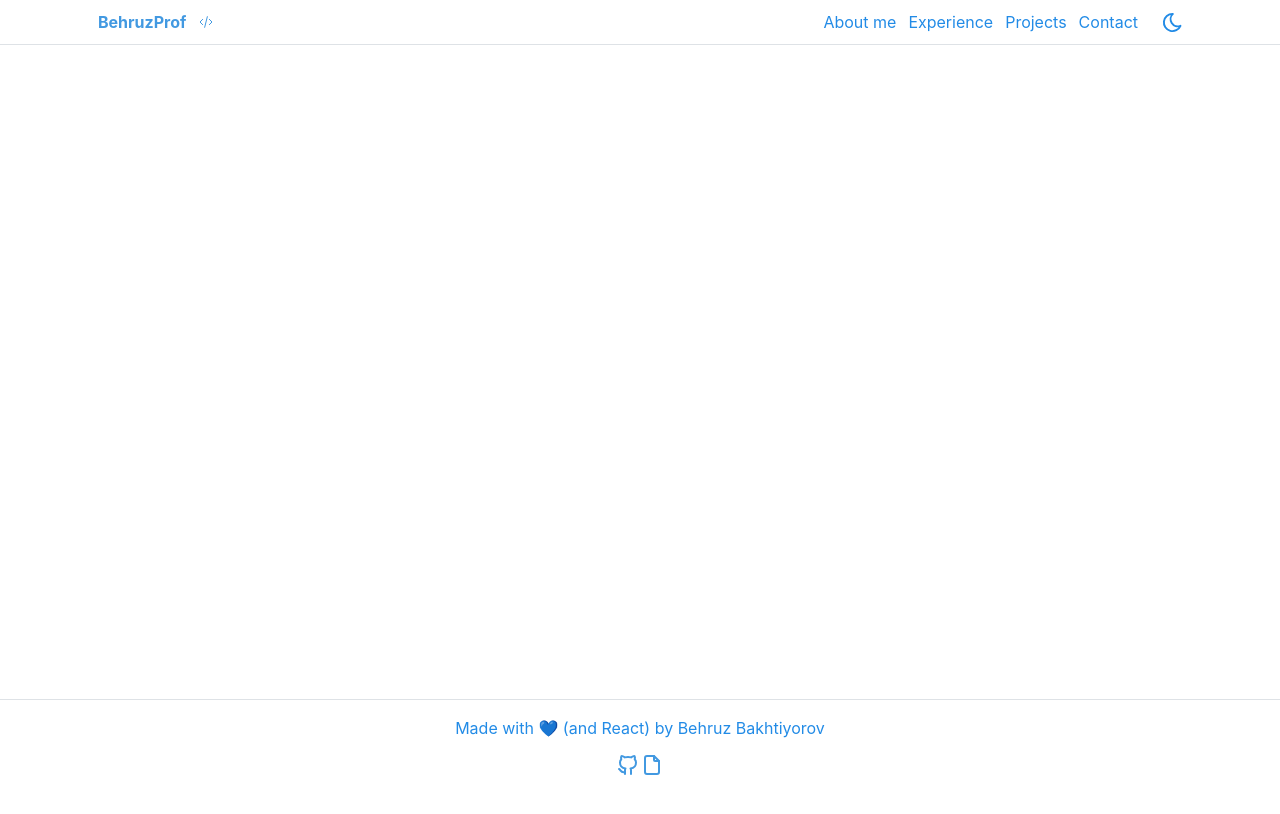
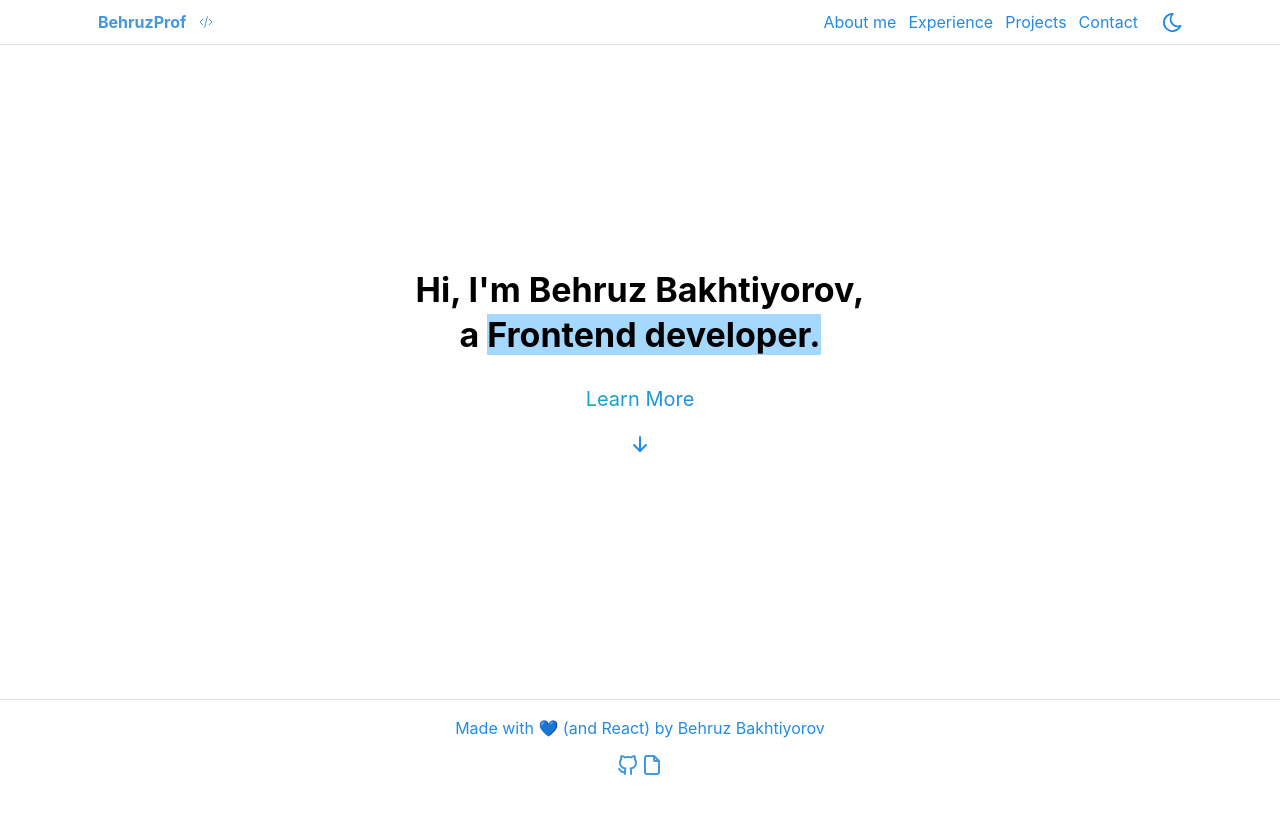
Before and after one commit to behruzprof/portfolio, a React (Vite) app: page / in a window 1280 px wide. Shown: the top 814 px of the page. Built offline with nearby package versions, Linux system fonts and the light colour scheme.

Commit message:
done landing section

```diff
--- a/src/app/App.tsx
+++ b/src/app/App.tsx
@@ -1,12 +1,18 @@
-import { AppShell } from '@mantine/core'
+import { AppShell, Container } from '@mantine/core'
 
 import './styles/index.scss'
 import { Footer, Header } from './components'
+import { Landing } from './sections'
 
 export const App = () => {
   return (
     <AppShell>
       <Header />
+      <AppShell.Main>
+        <Container size='lg'>
+          <Landing />
+        </Container>
+      </AppShell.Main>
       <Footer />
     </AppShell>
   )
--- a/src/app/components/header/ui.tsx
+++ b/src/app/components/header/ui.tsx
@@ -24,8 +24,8 @@ export const Header = () => {
   const isDark = computedColorScheme === 'dark'
 
   return (
-    <AppShell.Header>
-      <Container size='lg' display={'flex'}>
+    <AppShell.Header pos='sticky'>
+      <Container size='lg'>
         <Flex w='100%' gap='md' justify='space-between' align='center'>
           <Box w={'max-content'}>
             <NavLink
--- /dev/null
+++ b/src/app/sections/index.ts
@@ -0,0 +1 @@
+export * from './landing'
--- /dev/null
+++ b/src/app/sections/landing/index.ts
@@ -0,0 +1 @@
+export { Landing } from './ui'
--- /dev/null
+++ b/src/app/sections/landing/ui.tsx
@@ -0,0 +1,41 @@
+import { AppShell, Button, Flex, Mark, Text, Title } from '@mantine/core'
+import { IconArrowDown } from '@tabler/icons-react'
+
+export const Landing = () => {
+  return (
+    <AppShell.Section h='80vh' py='20px'>
+      <Flex w='100%' h='100%' justify='center' align='center'>
+        <Flex
+          w='450px'
+          justify='center'
+          direction='column'
+          align='center'
+          rowGap='xs'
+        >
+          <Title
+            order={1}
+            styles={{
+              root: {
+                textAlign: 'center'
+              }
+            }}
+          >
+            Hi, I'm Behruz Bakhtiyorov, a{' '}
+            <Mark color='blue'>Frontend developer.</Mark>
+          </Title>
+          <Text
+            mt={'md'}
+            variant='gradient'
+            size='xl'
+            gradient={{ from: 'blue', to: 'cyan', deg: 294 }}
+          >
+            Learn More
+          </Text>
+          <Button variant='subtle'>
+            <IconArrowDown />
+          </Button>
+        </Flex>
+      </Flex>
+    </AppShell.Section>
+  )
+}
```
